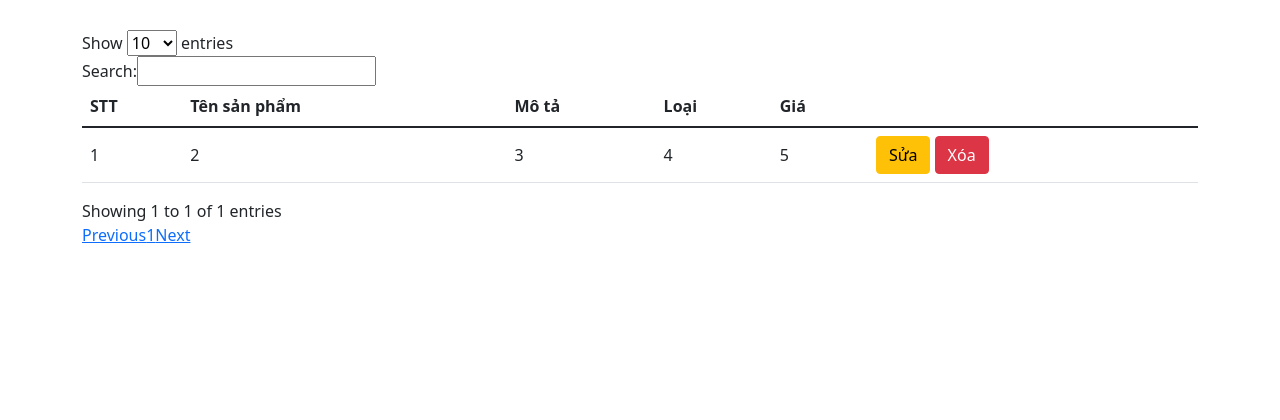
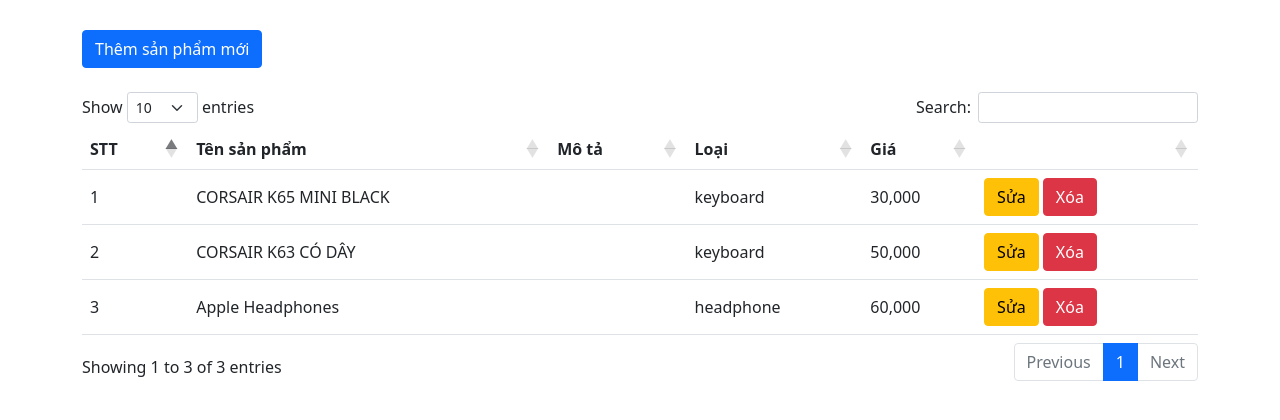
Before and after one commit to lechuan01/Business_website_LTW, a PHP site: page /admin/product in a window 1280 px wide. Shown: the part 56-476 px from the top of the page. Run offline with PHP 8.4, Linux system fonts and the light colour scheme; data comes from the database, SQL or seed files in the repository; some libraries are stand-ins or nearby versions.

Commit message:
render product to admin page

```diff
--- a/mvc/controllers/adminController.php
+++ b/mvc/controllers/adminController.php
@@ -1,16 +1,41 @@
 <?php
 
 class adminController extends Controller{
+    public function __construct() {
+        $this->AdminProductDB = $this->callmodel("AdminProductDB");
+    }
     public function show(){
         // $menu = $this->callmodel("DishDB");
         // $menu = $menu->getDB();
         $this->callview("admin/dashboard", [], "layoutAdmin");
     }
     public function product(){
-        // $menu = $this->callmodel("DishDB");
-        // $menu = $menu->getDB();
-        $this->callview("admin/product", [], "layoutAdmin");
+        $listProduct = $this->AdminProductDB->getAll();
+        $this->callview("admin/product", ["listProduct" => $listProduct], "layoutAdmin");
     }
+    public function productAdd () {
+        if (isset($_POST["submit"])) {
+            $name = $_POST["name"];
+            $specs = $_POST["specs"];
+            $price = $_POST["price"];
+            $qty = $_POST["qty"];
+            $category = $_POST["category"];
+
+            if (isset($_FILES["thumnail"])) {
+                $file_name = $_FILES['thumnail']['name'];
+                $file_tmp = $_FILES['thumnail']['tmp_name'];
+                move_uploaded_file($file_tmp, "public/upload/products/".$file_name);
+                foreach($_FILES["product_image"]["name"] as $key => $val) {
+                    //TODO: INSERT TO DATABASE HERE
+                    move_uploaded_file($_FILES["product_image"]["tmp_name"][$key], "public/upload/products/".$val);
+                }
+            }
+
+
+
+        }
+    }
+
     public function orders(){
         // $menu = $this->callmodel("DishDB");
         // $menu = $menu->getDB();
@@ -32,5 +57,3 @@
         $this->callview("admin/comment", [], "layoutAdmin");
     }
 }
-
-?>
--- a/mvc/views/admin/product.php
+++ b/mvc/views/admin/product.php
@@ -1,5 +1,62 @@
 <div class="product-container">
     <div class="container">
+        <!-- Button trigger modal -->
+        <button type="button" class="btn btn-primary" data-bs-toggle="modal" data-bs-target="#exampleModal">
+            Thêm sản phẩm mới
+        </button>
+        <br><br>
+        <!-- Modal -->
+        <div class="modal fade" id="exampleModal" tabindex="-1" role="dialog" aria-labelledby="exampleModalLabel" aria-hidden="true">
+            <div class="modal-dialog modal-dialog-centered modal-xl" role="document">
+                <div class="modal-content">
+                    <div class="modal-header">
+                        <h5 class="modal-title" id="exampleModalLabel">Thêm sản phẩm</h5>
+                        <button type="button" class="btn-close" data-bs-dismiss="modal" aria-label="Close"></button>
+                    </div>
+                    <div class="modal-body">
+                        <form action="/admin/productAdd" method="post" enctype="multipart/form-data" id="">
+                            <div class="input-group mb-3">
+                                <span class="input-group-text" id="inputGroup-sizing-default">Tên sản phẩm</span>
+                                <input type="text" class="form-control" aria-label="Sizing example input" aria-describedby="inputGroup-sizing-default" name="name">
+                            </div>
+                            <div class="input-group mb-3">
+                                <span class="input-group-text" id="inputGroup-sizing-default">Mô tả</span>
+                                <input type="text" class="form-control" aria-label="Sizing example input" aria-describedby="inputGroup-sizing-default" name="specs">
+                            </div>
+                            <div class="input-group mb-3">
+                                <span class="input-group-text" id="inputGroup-sizing-default">Giá</span>
+                                <input type="text" class="form-control" aria-label="Sizing example input" aria-describedby="inputGroup-sizing-default" name="price">
+                            </div>
+                            <div class="input-group mb-3">
+                                <span class="input-group-text" id="inputGroup-sizing-default">Số lượng</span>
+                                <input type="number" class="form-control" aria-label="Sizing example input" aria-describedby="inputGroup-sizing-default" name="qty">
+                            </div>
+                            <div class="input-group mb-3">
+                                <select class="form-select" aria-label="Default select example" name="category">
+                                    <option selected>Phân loại</option>
+                                    <option value="keyboard">Keyboard</option>
+                                    <option value="mouse">Mouse</option>
+                                    <option value="headphone">Headphone</option>
+                                    <option value="case">Case</option>
+                                </select>
+                            </div>
+                            <div class="input-group mb-3">
+                                <label class="input-group-text" for="inputGroupFile01">Tải ảnh minh họa</label>
+                                <input type="file" class="form-control" id="inputGroupFile01" name="thumnail" required>
+                            </div>
+                            <div class="input-group mb-3">
+                                <label class="input-group-text" for="inputGroupFile01">Ảnh chi tiết cho sản phẩm</label>
+                                <input type="file" class="form-control" id="inputGroupFile01" name="product_image[]" multiple required>
+                            </div>
+                            <div class="modal-footer">
+                                <button type="button" class="btn bg-gradient-secondary" data-bs-dismiss="modal">Đóng</button>
+                                <button type="submit" class="btn btn-success" name="submit">Thêm mới</button>
+                            </div>
+                        </form>
+                    </div>
+                </div>
+            </div>
+        </div>
         <table class="table table-hover align-middle" id="admin-product-table">
             <thead>
                 <tr>
@@ -12,19 +69,19 @@
                 </tr>
             </thead>
             <tbody>
-
+                <?php $index = 0; foreach ($data["listProduct"] as $item) { $index+=1; ?>
                 <tr>
-                <td>1</td>
-                <td>2</td>
-                <td>3</td>
-                <td>4</td>
-                <td>5</td>
+                    <td><?php echo $index ?></td>
+                    <td><?php echo $item["name"]; ?></td>
+                    <td><?php echo $item["specs"]; ?></td>
+                    <td><?php echo $item["category"]; ?></td>
+                    <td><?php echo number_format($item["price"], 0, "", ","); ?></td>
                     <td>
-                    <button type="button" class="btn btn-warning">Sửa</button>
-                    <button type="button" class="btn btn-danger">Xóa</button>
+                        <button type="button" class="btn btn-warning" data-id="<?php echo $item["id"]; ?>">Sửa</button>
+                        <button type="button" class="btn btn-danger" data-id="<?php echo $item["id"]; ?>">Xóa</button>
                     </td>
                 </tr>
-
+                <?php } ?>
 
             </tbody>
         </table>
--- a/mvc/views/layout/layoutAdmin.php
+++ b/mvc/views/layout/layoutAdmin.php
@@ -10,6 +10,9 @@
     <title>Gaming</title>
     <!-- BOOTSTRAP -->
     <link rel="stylesheet" href="/public/bootstrap/css/bootstrap.min.css">
+
+    <!-- DATA TABLE BOOTSTRAP -->
+    <link rel="stylesheet" href="//cdn.datatables.net/1.11.3/css/dataTables.bootstrap5.min.css">
 
     <!-- FONTAWESOME -->
     <link rel="stylesheet" href="/public/fontawesome/css/all.min.css">
@@ -39,7 +42,7 @@
     <script src="https://code.jquery.com/jquery-3.6.0.min.js" integrity="sha256-/xUj+3OJU5yExlq6GSYGSHk7tPXikynS7ogEvDej/m4=" crossorigin="anonymous"></script>
 
     <script src="//cdn.datatables.net/1.11.3/js/jquery.dataTables.min.js"></script>
-
+    <script src="//cdn.datatables.net/1.11.3/js/dataTables.bootstrap5.min.js"></script>
     <!-- <script src="/public/js/google-maps.js"></script> -->
     <!-- <script src="/public/vendor/wow/wow.min.js"></script> -->
     <!-- <script src="/public/js/theme.js"></script> -->
--- a/public/css/admin/app.css
+++ b/public/css/admin/app.css
@@ -1,4 +1,4 @@
-@import "reset.css";
+@import "../reset.css";
 @import url('https://fonts.googleapis.com/css2?family=Roboto:ital,wght@0,100;0,300;0,400;0,500;0,700;0,900;1,100;1,300;1,400;1,500;1,700;1,900&display=swap');
 
 @import "product.css";
```
Also changed, not shown: mvc/models/AdminProductDB.php (added, +43 -0 lines), mvc/views/detail.php (deleted, +0 -221 lines), public/js/cart.js (+8 -5 lines). Lines whose indentation alone changed are shown as unchanged.
